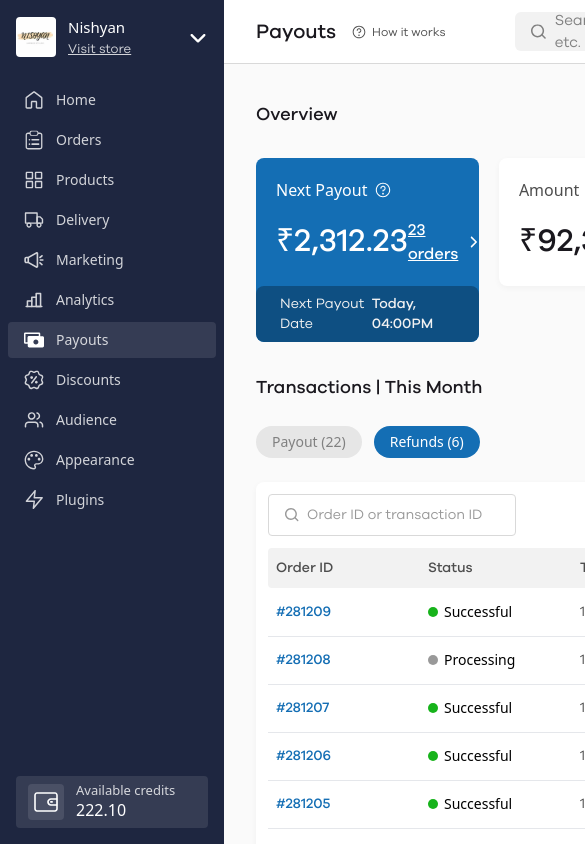
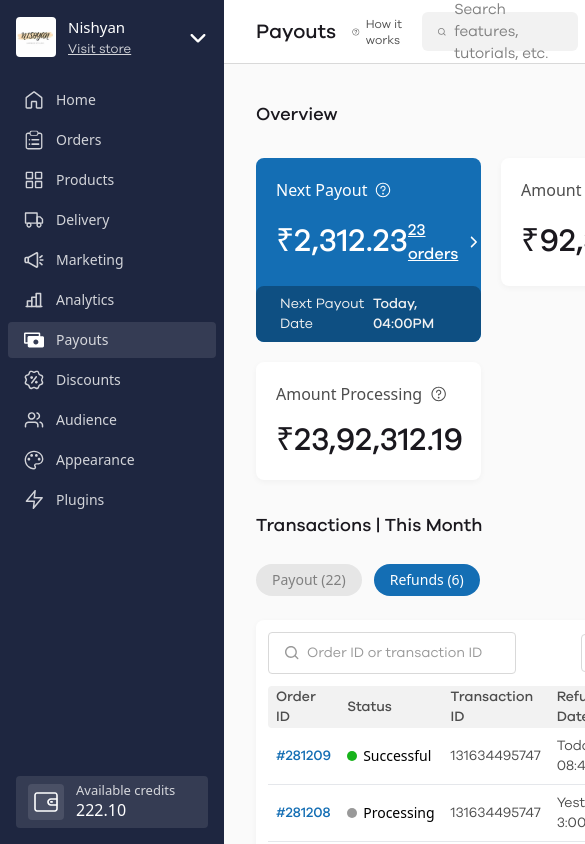
Before and after one commit to nrjdalal/mydukaan-2024, a Next.js app: page / in a window 390 px wide. Shown: the top 844 px of the page, 585 px wide, since content can reach past the window. Built offline with nearby package versions, Linux system fonts and the light colour scheme.

Commit message:
more responsive

```diff
--- a/src/components/content.tsx
+++ b/src/components/content.tsx
@@ -15,7 +15,7 @@ export const Content = () => {
         </div>
       </div>
       {/* Cards */}
-      <div className="mb-8 flex items-start gap-5">
+      <div className="mb-8 grid grid-cols-2 items-start gap-5 xl:grid-cols-3">
         {/* Next Payout */}
         <div className="w-full overflow-hidden rounded-lg bg-[#146EB4]">
           <div className="w-full p-5 text-white">
```
